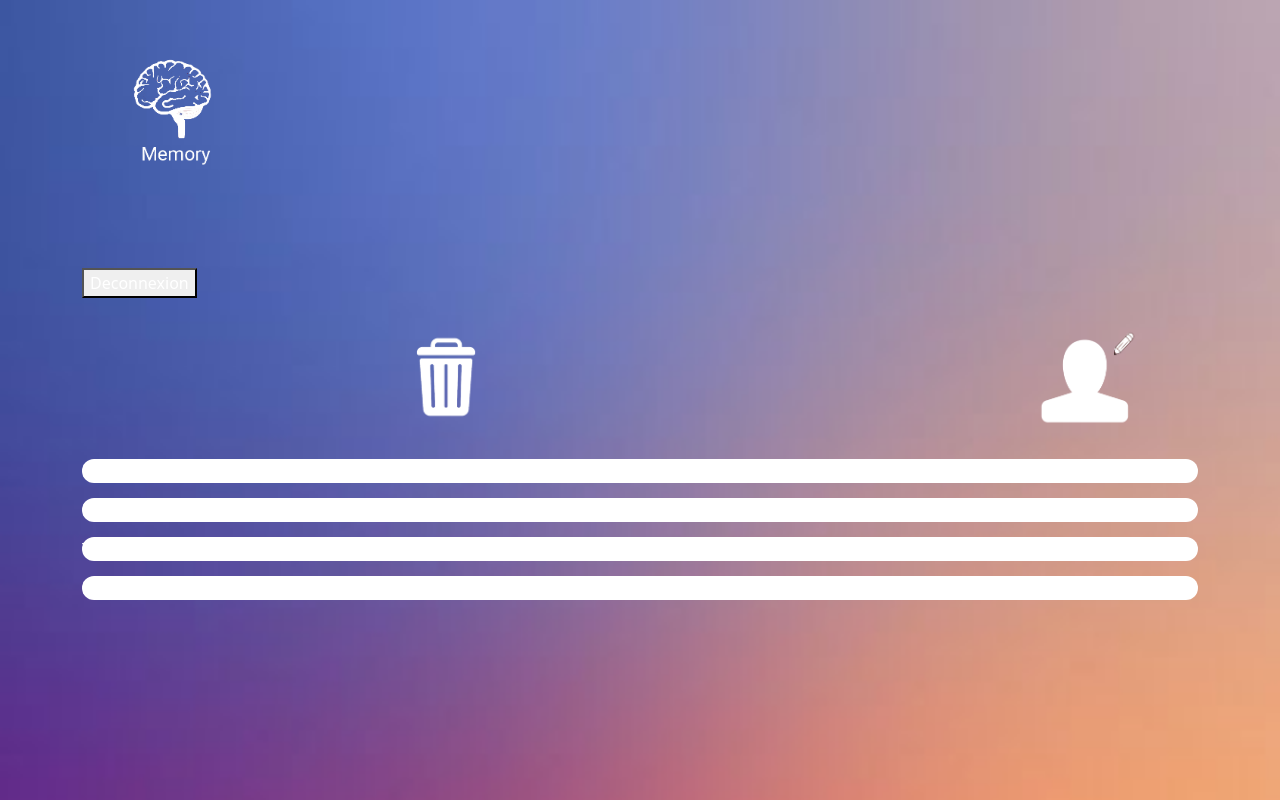
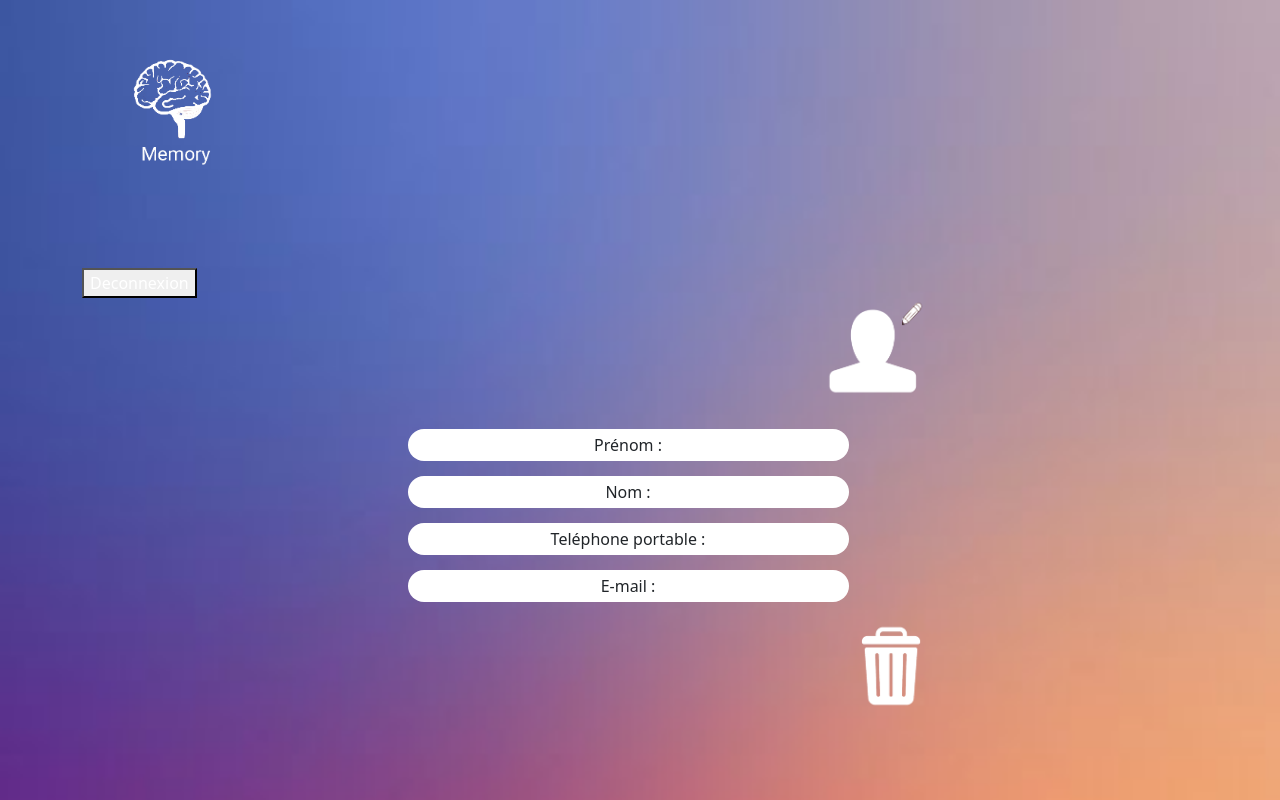
Before and after one commit to Mika73100/Memory_repertoire_contact_PHP, a PHP site: page /Memory/fichecontact.php?id=1 in a window 1280 px wide. Run offline with PHP 8.4, Linux system fonts and the light colour scheme; the visitor is signed in with stand-in values (Sample User, id 1); data that the repository does not hold is empty.

Commit message:
alex sauve le monde

```diff
--- a/memory/fichecontact.php
+++ b/memory/fichecontact.php
@@ -46,12 +46,9 @@
                     $sth = $conn->prepare($tri);
                     $sth->execute();
                     $result = $sth->fetch();
-
+                    echo '<div class="col-8"><a href="./modifiercontact.php?id='. $result['Id'] .'"><img class="mod" src="images-memory\modifier.png"alt="modifier contact"></a></div></div>';
                     echo ' <div class="row">
-                            <div class="col-6">';
-                    echo '<a href="./supprimer.php?id=' . $result['Id'] . '"><img class="suppimg" src="images-memory\corbeille.png" alt="supprimer contact"></a></div>';
-                    echo '
-    <div class="col-6"><a href="./modifiercontact.php?id=' . $result['Id'] . '"><img class="mod" src="images-memory\modifier.png"alt="modifier contact"></a></div></div>';
+                            <div class="col-5">';
 
 
                     $sexe = $result['Sexe'];
@@ -82,6 +79,11 @@
         </div>
     </div>
 
+    <div class="col13">
+
+    <?php echo '<a href="./supprimer.php?id='. $result['Id'] .'"><img class="suppimg" src="images-memory\corbeille.png" alt="supprimer contact"></a></div>';
+
+    ?>
 
 
 </body></html>
```
